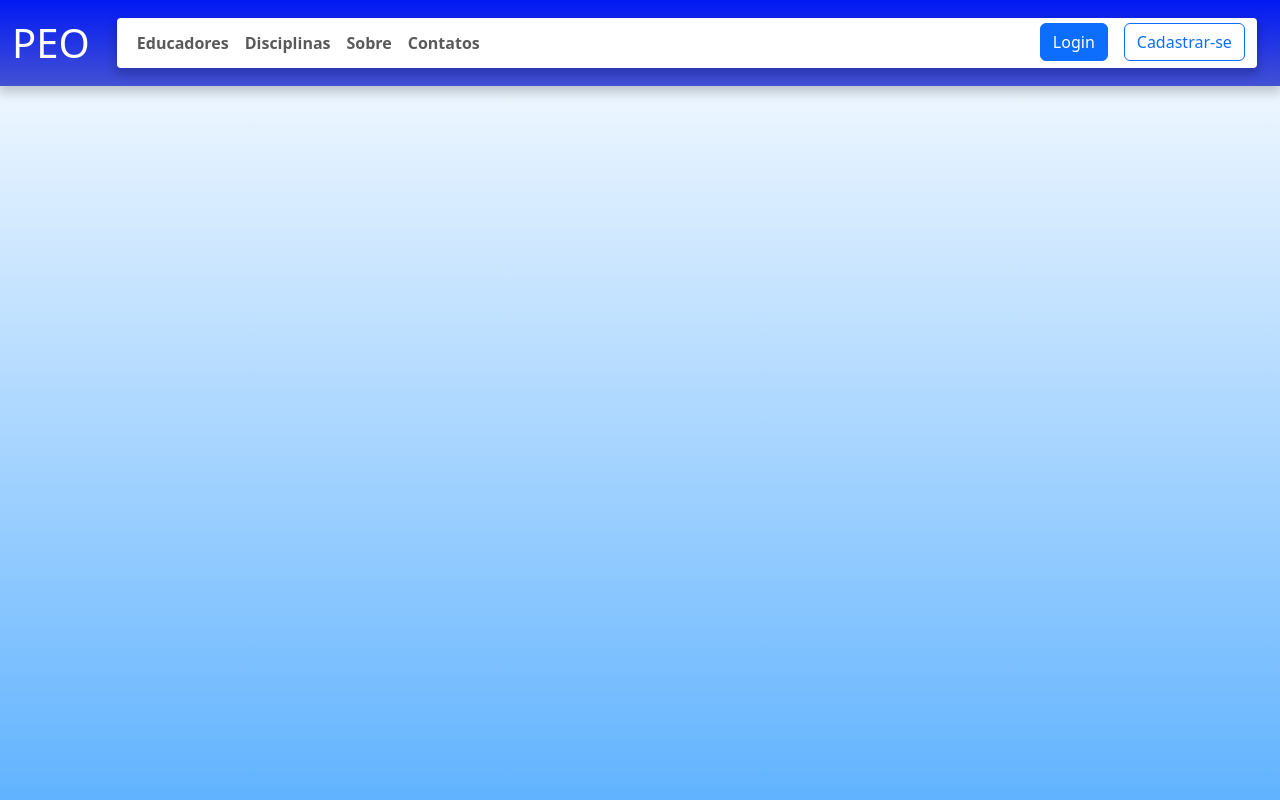
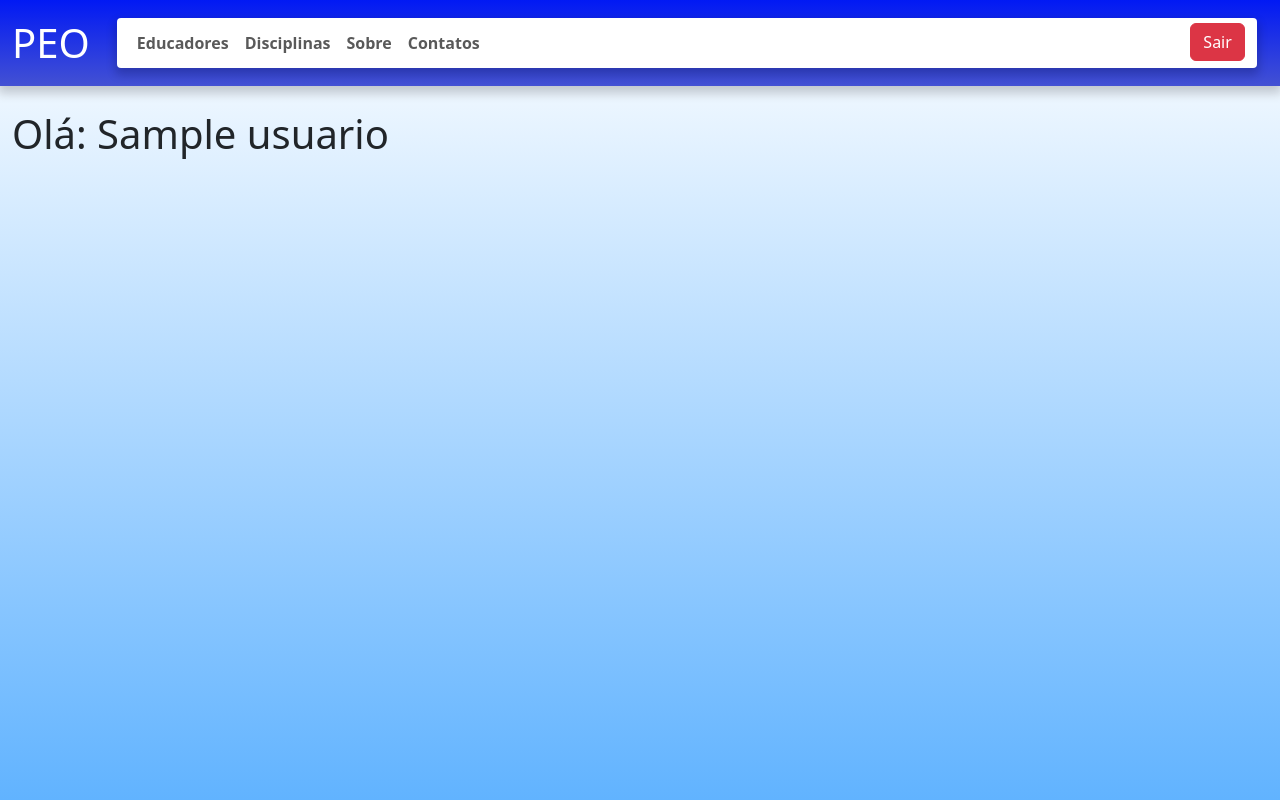
Before and after one commit to GGuedesA/PEO, a Django app: page / in a window 1280 px wide. Run offline with Django 5.2, Linux system fonts and the light colour scheme; a user stored in the database is signed in; tables that the repository leaves empty hold one stand-in row (values such as "Sample post"); some libraries are stand-ins or nearby versions.

Commit message:
feat: login funcionando, mais testes necessários

```diff
--- a/base_static/global/css/reaproveitado.css
+++ b/base_static/global/css/reaproveitado.css
@@ -20,9 +20,6 @@
     --small-font-size: 1.6rem;
     --smaller-font-size: 1.4rem;
     --smallest-font-size: 1.2rem;
-    --transition-fast: 300ms;
-    --transition-medium: 600ms;
-    --transition-slow: 1s;
     --default-border-radius: 4px;
 }
 
@@ -32,16 +29,6 @@
     margin: 0;
     padding: 0;
     box-sizing: border-box;
-}
-
-
-body {
-    font-family: system-ui, -apple-system, BlinkMacSystemFont, 'Segoe UI', Roboto,
-        Oxygen, Ubuntu, Cantarell, 'Open Sans', 'Helvetica Neue', sans-serif;
-    line-height: 1.5;
-    color: var(--clr-black);
-    -webkit-font-smoothing: antialiased;
-    background: var(--clr-light-gray);
 }
 
 img,
--- a/base_templates/global/base.html
+++ b/base_templates/global/base.html
@@ -34,12 +34,18 @@
               </li>
             </ul>
             <form class="d-flex div-btns">
+              {% if user.is_authenticated %}
+              <a href="{% url "sistema:logout" %}">
+                <button class="btn btn-danger" type="button">Sair</button>
+              </a>
+              {% else %}
               <a href="{% url "sistema:login" %}">
                 <button class="btn btn-primary" type="button">Login</button>
               </a>
               <a href="{% url "sistema:cadastro" %}">
                 <button class="btn btn-outline-primary" type="button">Cadastrar-se</button>
               </a>
+              {% endif %}
             </form>
           </div>
         </div>
--- a/sistema/forms.py
+++ b/sistema/forms.py
@@ -113,7 +113,7 @@ class LoginForm(forms.Form):
     nome_usuario = forms.CharField(label="Nome de usuário")
     senha = forms.CharField(widget=forms.PasswordInput)
 
-    def __init__(self, *args, **kwargs):
+    def __init__(self, request=None, *args, **kwargs):
         super(LoginForm, self).__init__(*args, **kwargs)
-        self.fields['nome_usuario'].widget.attrs.update({'placeholder': 'Nome de usuário'})
+        self.fields['nome_usuario'].widget.attrs.update({'placeholder': 'Nome de usuário', 'autofocus': 'autofocus'})
         self.fields['senha'].widget.attrs.update({'placeholder': 'Senha'})
--- a/sistema/models.py
+++ b/sistema/models.py
@@ -4,19 +4,20 @@ from django.db import models
 from django.contrib.auth.models import BaseUserManager
 
 class UsuarioManager(BaseUserManager):
-    def create_user(self, nome_usuario, senha=None, **extra_fields):
+    def create_user(self, nome_usuario, password=None, **extra_fields):
         if not nome_usuario:
             raise ValueError('O campo nome de usuário é obrigatório')
         usuario = self.model(nome_usuario=nome_usuario, **extra_fields)
-        usuario.set_password(senha)  # Define a senha do usuário
+        usuario.set_password(password)  # Define a senha do usuário
         usuario.save(using=self._db)
         return usuario
 
-    def create_superuser(self, nome_usuario, senha=None, **extra_fields):
+    def create_superuser(self, nome_usuario, password=None, **extra_fields):
         extra_fields.setdefault('is_superuser', True)
         extra_fields.setdefault('is_staff', True)
 
-        return self.create_user(nome_usuario, senha, **extra_fields)
+        print("Senha ->", password)
+        return self.create_user(nome_usuario, password, **extra_fields)
 
 
 class Usuario(AbstractBaseUser, PermissionsMixin):
@@ -39,6 +40,7 @@ class Usuario(AbstractBaseUser, PermissionsMixin):
     objects = UsuarioManager()
 
     USERNAME_FIELD = 'nome_usuario'  # Define o campo que será usado para login
+    PASSWORD_FIELD = 'password' # Define o
     # REQUIRED_FIELDS = ['email']
 
     def __str__(self):
--- a/sistema/templates/sistema/index.html
+++ b/sistema/templates/sistema/index.html
@@ -1 +1,4 @@
 {% extends "global/base.html" %}
+{% block content %}
+    <h1>Olá: {{ user }}</h1>
+{% endblock %}
--- a/sistema/urls.py
+++ b/sistema/urls.py
@@ -1,5 +1,8 @@
 from django.urls import path
 from sistema import views
+from django.contrib.auth.views import LoginView
+
+from sistema.forms import LoginForm
 
 app_name = 'sistema'
 
@@ -7,7 +10,7 @@ urlpatterns = [
     path('', views.index, name='index'),
 
     path('login/', views.user_login, name='login'),
-    path('logout/', views.logout, name='logout'),
+    path('logout/', views.user_logout, name='logout'),
 
     path('educadores/', views.educadores, name='educadores'),
     path('educadores/buscar/', views.buscar, name='buscar'),
```
Also changed, not shown: sistema/backends.py (+9 -7 lines), sistema/views/auth_views.py (+6 -10 lines).
